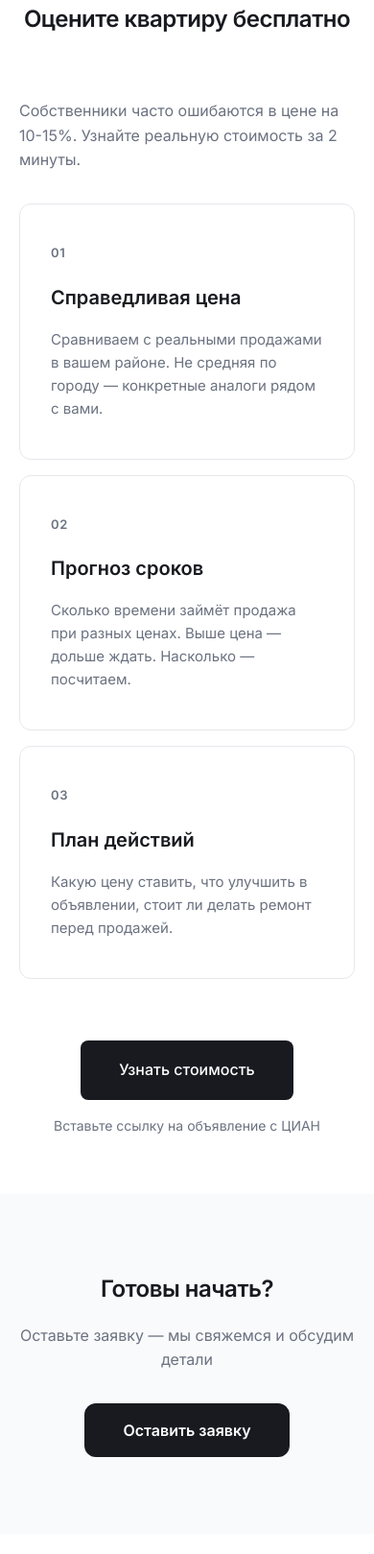
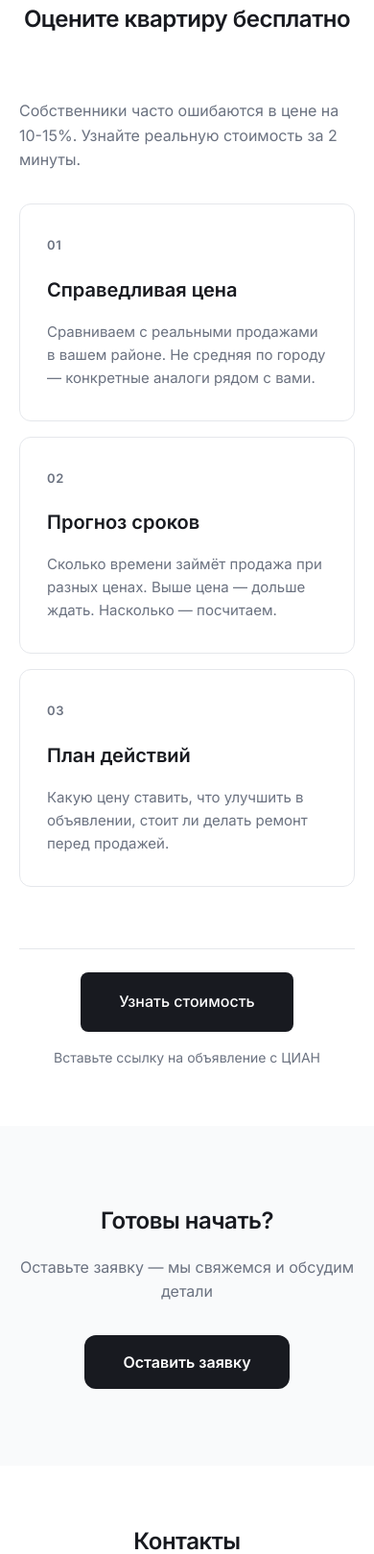
Before and after one commit to nikita-tita/cian-analyzer, a Flask app: page / in a window 390 px wide. Shown: the part 3134-4753 px from the top of the page at 96% size. Run offline with Flask 3, Linux system fonts and the light colour scheme; data that the repository does not hold is empty; some libraries are stand-ins or nearby versions.

Commit message:
fix: Add spacing between calculator cards, make them narrower
- Fixed card width to 280px each
- Increased gap between cards to 32px
- More space before CTA button (64px margin)
- Cards centered in container
- Added border separator before CTA

🤖 Generated with [Claude Code](https://claude.com/claude-code)

Co-Authored-By: Claude <noreply@anthropic.com>

```diff
--- a/static/css/landing.css
+++ b/static/css/landing.css
@@ -711,9 +711,14 @@ a.btn-primary:hover {
 
 .calc-promo-grid {
     display: grid;
-    grid-template-columns: repeat(3, 1fr);
-    gap: 24px;
-    margin-bottom: 48px;
+    grid-template-columns: repeat(3, 280px);
+    gap: 32px;
+    margin-bottom: 64px;
+    justify-content: center;
+}
+
+.calc-promo-grid .service-card {
+    padding: 32px 28px;
 }
 
 .calc-step-num {
@@ -726,7 +731,9 @@ a.btn-primary:hover {
 
 .calc-promo-action {
     text-align: center;
-    padding-top: 16px;
+    padding-top: 24px;
+    border-top: 1px solid var(--color-border);
+    margin-top: 16px;
 }
 
 .btn-large {
@@ -740,10 +747,20 @@ a.btn-primary:hover {
     color: var(--color-text-light);
 }
 
+@media (max-width: 968px) {
+    .calc-promo-grid {
+        grid-template-columns: repeat(3, 1fr);
+        gap: 20px;
+    }
+}
+
 @media (max-width: 768px) {
     .calc-promo-grid {
         grid-template-columns: 1fr;
         gap: 16px;
+        max-width: 400px;
+        margin-left: auto;
+        margin-right: auto;
     }
 
     .section-subtitle {
```
